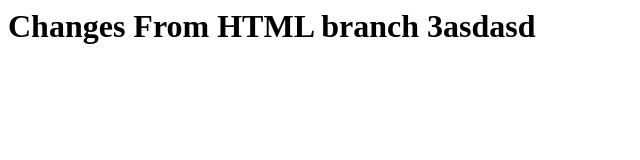
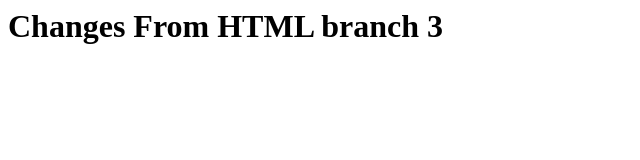
Before and after one commit to MERN-Organization/demo-repository, a website: page index.html in a window 1280 px wide. Shown: the whole page, without its empty margins (0-640 px from the left). Drawn offline with Linux system fonts and the light colour scheme.

Commit message:
Revert "asdasdasd"
This reverts commit efadf2f14fd2c715a28402c39a86f4a6dae79dba.

```diff
--- a/index.html
+++ b/index.html
@@ -1 +1 @@
-<h1>Changes From HTML branch 3asdasd</h1>
+<h1>Changes From HTML branch 3</h1>
```
